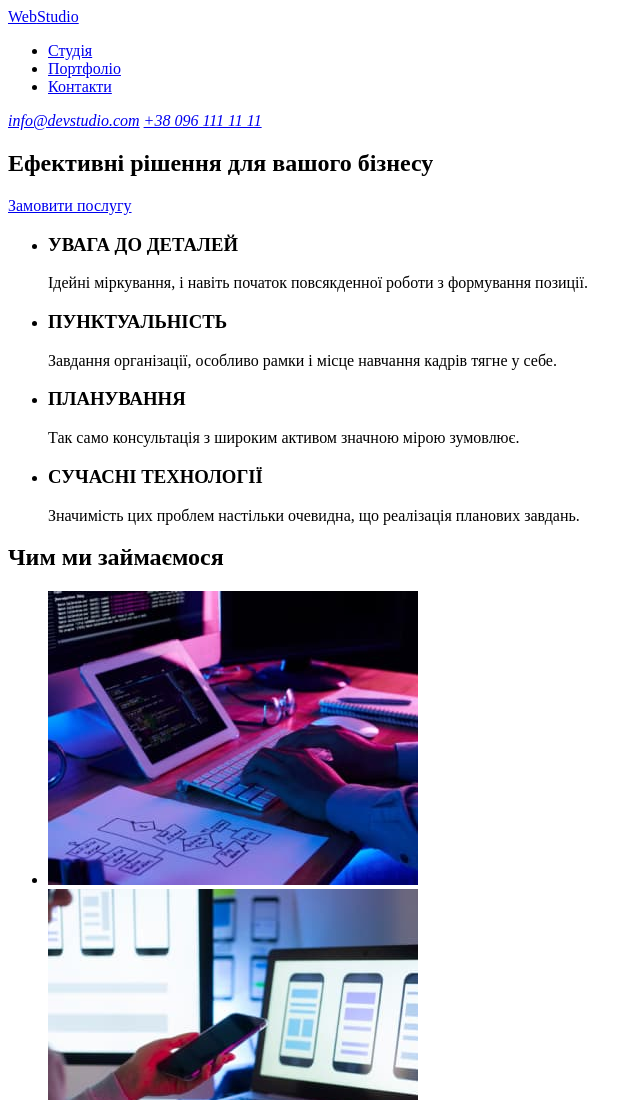
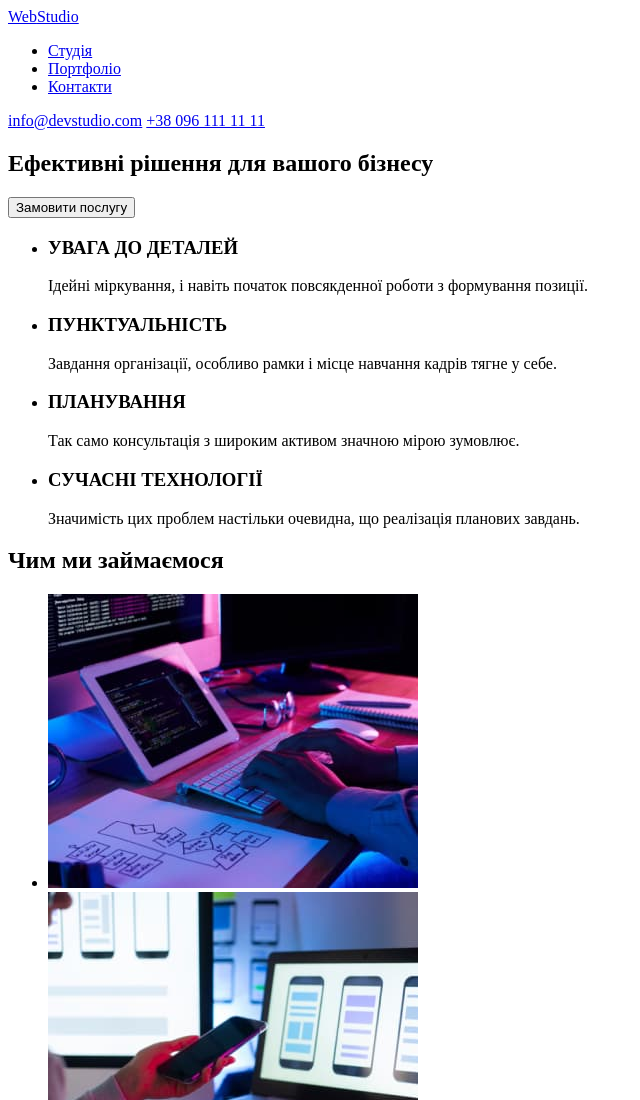
Before and after one commit to BN-Aleksandr/goit-markup-hw-01, a plain HTML site: page index.html in a window 1280 px wide. Shown: the top 1100 px of the page, without its empty margins (0-640 px from the left). Drawn offline with Linux system fonts and the light colour scheme.

Commit message:
виправлення помилок після самоперевірки

```diff
--- a/index.html
+++ b/index.html
@@ -18,17 +18,17 @@
                 <li><a href="#">Контакти</a></li>
             </ul>
         </nav>
-        <address>
+        <div>
             <a href="mailto:info@devstudio.com">info@devstudio.com</a>
             <a href="tel:+380961111111">+38 096 111 11 11</a>
-        </address>
+        </div>
     </header>
 
     <main>
 
         <section>
             <h1>Ефективні рішення для вашого бізнесу</h1>
-            <a href="#">Замовити послугу</a>
+            <button type="button">Замовити послугу</button>
         </section>
 
         <section>
```
